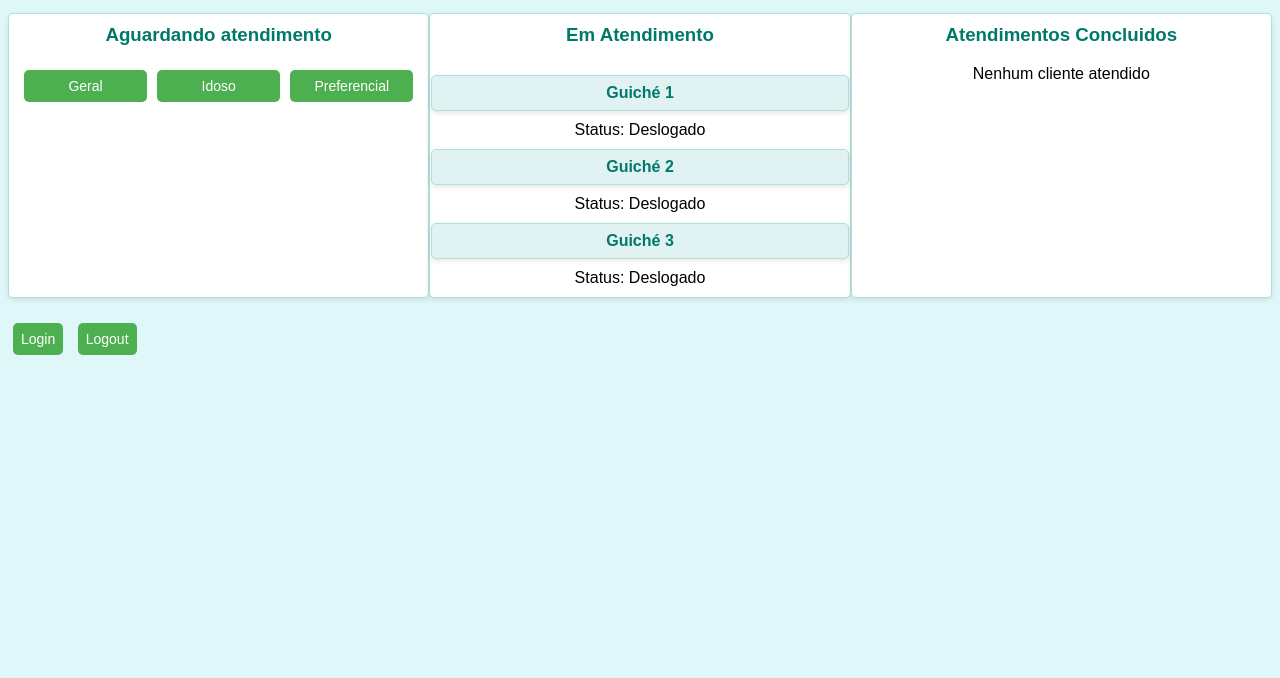
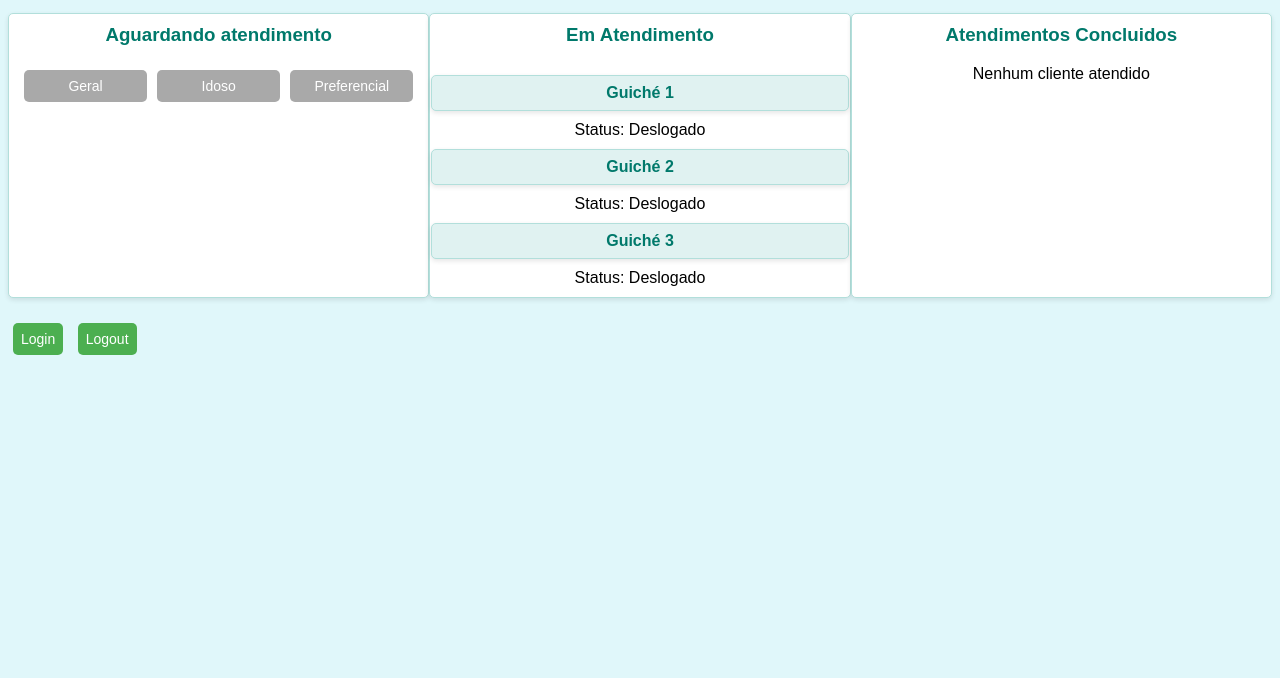
Before and after one commit to F4ntasma13/guiche, a plain HTML site: page ticket/index.html in a window 1280 px wide. Shown: the part 129-807 px from the top of the page. Drawn offline with Linux system fonts and the light colour scheme.

```diff
--- a/ticket/index.html
+++ b/ticket/index.html
@@ -17,9 +17,9 @@
         <div class="coluna">
             <h3>Aguardando atendimento</h3>
             <div class="botao-grupo">
-                <button onclick="ticketGeral()">Geral</button>
-                <button onclick="ticketIdoso()">Idoso</button>
-                <button onclick="ticketPreferencial()">Preferencial</button>
+                <button class="botoesAtendimento" onclick="ticketGeral()" disabled>Geral</button>
+                <button class="botoesAtendimento" onclick="ticketIdoso()" disabled>Idoso</button>
+                <button class="botoesAtendimento" onclick="ticketPreferencial()" disabled>Preferencial</button>
             </div>
             <div>
                 <div><ul id="senhas"></ul></div>
--- a/ticket/script.js
+++ b/ticket/script.js
@@ -22,6 +22,10 @@
         "<button class='botoes' onclick='guicheTwo()' id= 'atenderBtn' disabled>Atender</button>"
         document.getElementById("botao-container3").innerHTML =
         "<button class='botoes' onclick='guicheTree()' id= 'atenderBtn' disabled>Atender</button>"
+    }
+    let botoesAtn = document.getElementsByClassName("botoesAtendimento")
+    for(let d = 0; d < botoesAtn.length; d++){
+        botoesAtn[d].disabled = false
     }
     document.getElementById("atendimento").innerHTML = "Status: logado"
     document.getElementById("atendimento2").innerHTML = "Status: logado"
```
